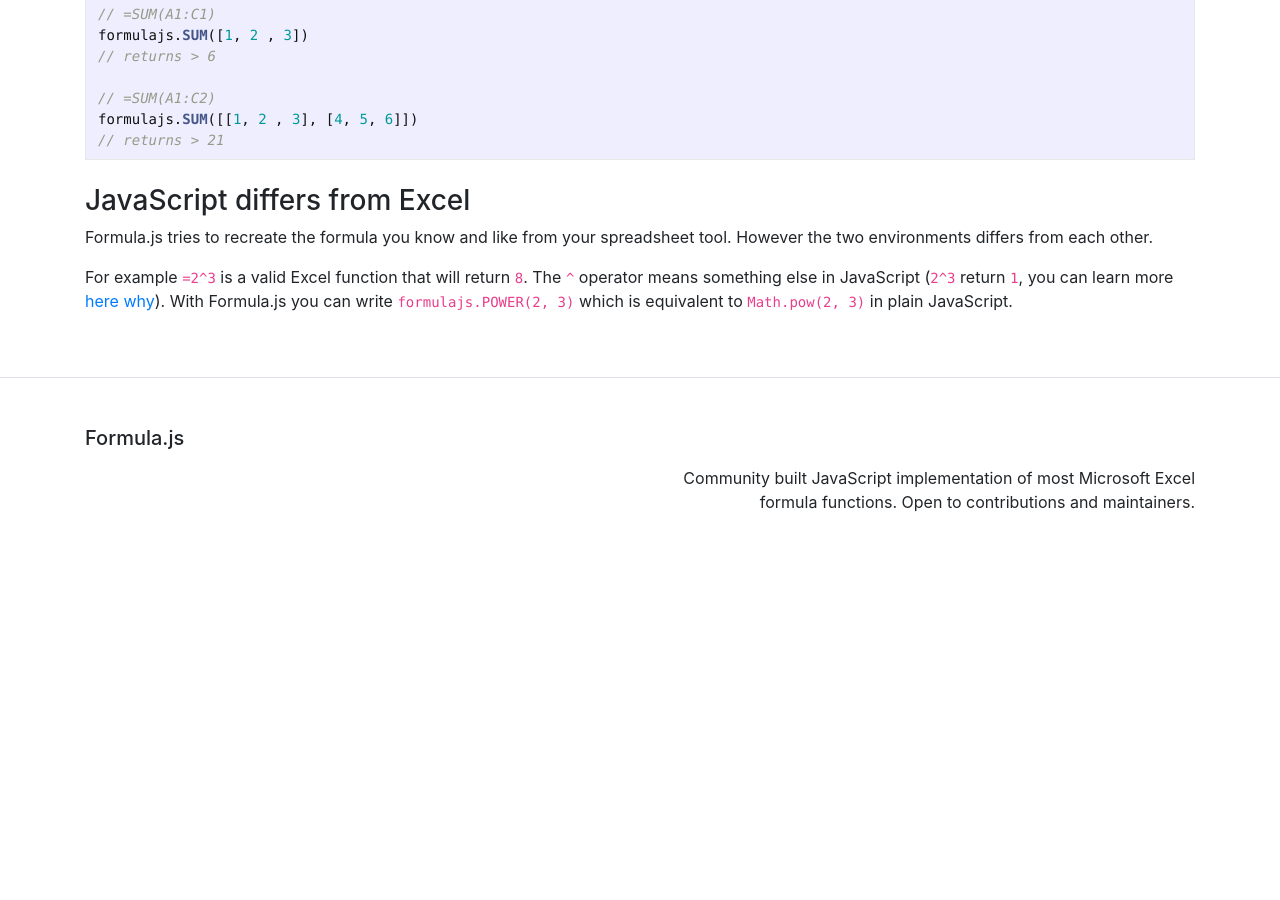
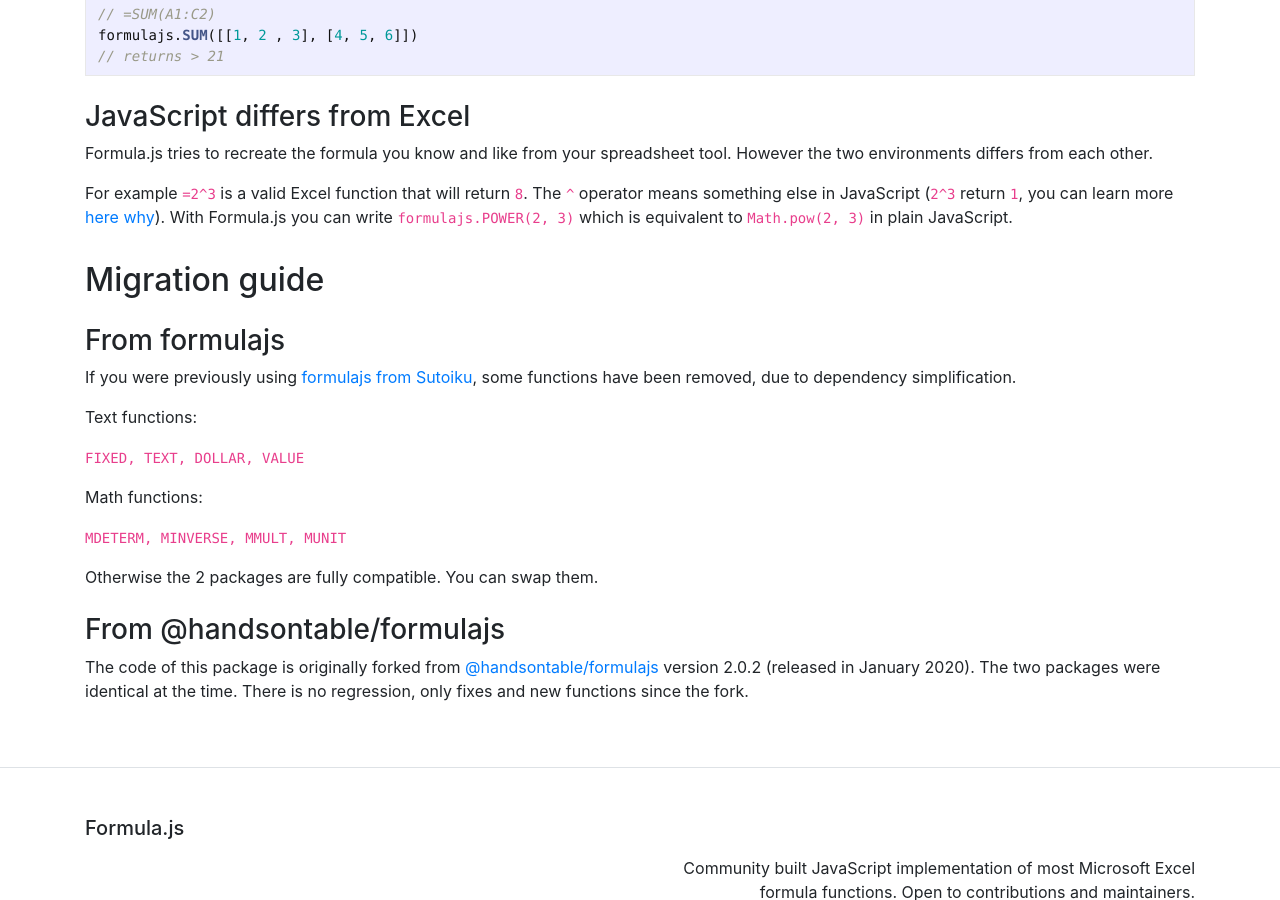
Before and after one commit to formulajs/formulajs.info, a Jekyll site: the page built from index.md, in a window 1280 px wide and 900 px high, scrolled down 1536 px. Built offline with Jekyll 4.4.1, drawn with Linux system fonts in a browser that asks for light colours; before the commit the page ends 2114 px from its top, so only the background shows below that; some of the changed text lies outside the part shown.

Commit message:
Add migration guide, add IFS and SWITCH example, update formulajs to  2.3.0

```diff
--- a/_data/functions.yml
+++ b/_data/functions.yml
@@ -297,6 +297,9 @@
   - title: IF
     call: IF(true, 'Hello!', 'Goodbye!')
     result: 'Hello!'
+  - title: IFS
+    call: IFS(false, 'Hello!', true, 'Goodbye!')
+    result: 'Goodbye!'
   - title: IFERROR
     call: IFERROR('#DIV/0!', 'Error')
     result: 'Error'
@@ -309,6 +312,9 @@
   - title: OR
     call: OR(true, false, true)
     result: 'true'
+  - title: SWITCH
+    call: SWITCH(7, 9, 'Nine', 7, 'Seven')
+    result: 'Seven'
   - title: TRUE
     call: TRUE()
     result: 'true'
--- a/functions.html
+++ b/functions.html
@@ -44,7 +44,7 @@ navigation: main
 </div>
 {%- endfor -%}
 <script src="https://cdn.jsdelivr.net/npm/jstat@1.9.2/dist/jstat.min.js"></script>
-<script src="https://cdn.jsdelivr.net/gh/formulajs/formulajs@2.2.2/dist/formula.min.js"></script>
+<script src="https://cdn.jsdelivr.net/gh/formulajs/formulajs@2.3.0/dist/formula.min.js"></script>
 <script>
 
     $('.function').each((index, component) => {
--- a/index.md
+++ b/index.md
@@ -58,3 +54,26 @@ differs from each other.
 For example `=2^3` is a valid Excel function that will return `8`. The `^` operator means something else in JavaScript
 (`2^3` return `1`, you can learn more [here why](https://www.w3schools.com/js/js_bitwise.asp)). With Formula.js you
 can write `formulajs.POWER(2, 3)` which is equivalent to `Math.pow(2, 3)` in plain JavaScript.
+
+## Migration guide
+
+### From formulajs
+
+If you were previously using [formulajs from Sutoiku](https://www.npmjs.com/package/formulajs), some functions have been
+removed, due to dependency simplification.
+
+Text functions:
+
+`FIXED, TEXT, DOLLAR, VALUE`
+
+Math functions:
+
+`MDETERM, MINVERSE, MMULT, MUNIT`
+
+Otherwise the 2 packages are fully compatible. You can swap them.
+
+### From @handsontable/formulajs
+
+The code of this package is originally forked from [@handsontable/formulajs](https://github.com/handsontable/formula.js#readme)
+ version 2.0.2 (released in January 2020). The two packages were identical at the time. There is no regression, only
+ fixes and new functions since the fork.
```
Also changed, not shown: other parts of index.md (+3 -7 lines).
